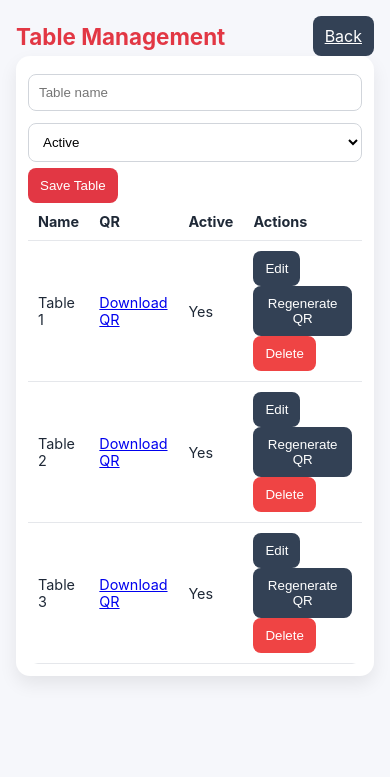
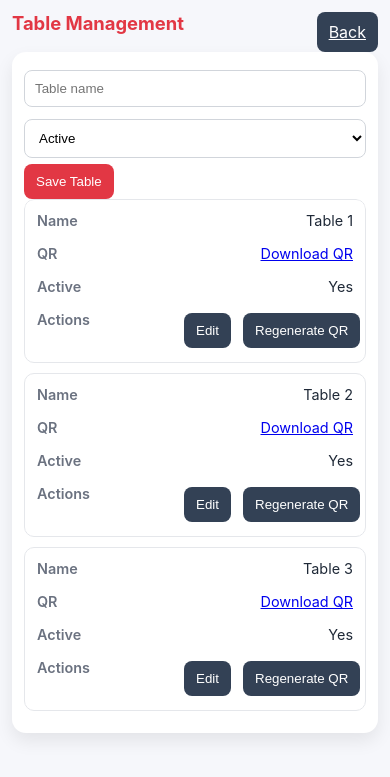
Before and after one commit to BornkinG-code/assignment_Supervised-Learning, a PHP site: page /admin/tables.php in a window 390 px wide. Shown: the top 777 px of the page. Run offline with PHP 8.4, Linux system fonts and the light colour scheme; a user stored in the database is signed in; data comes from the database, SQL or seed files in the repository.

Commit message:
Make admin panel mobile friendly

```diff
--- a/admin/invoices.php
+++ b/admin/invoices.php
@@ -3,7 +3,7 @@
 <body><div class='container'><div class='header'><div class='brand'>Invoices</div><a class='btn alt' href='index.php'>Back</a></div>
 <div class='card'><div class='card-body'><table class='table'><thead><tr><th>Order</th><th>Customer</th><th>Total</th><th>Month</th><th>File</th><th>Delete</th></tr></thead><tbody id='rows'></tbody></table></div></div></div>
 <script>
-async function load(){const r=await fetch('../api/admin_invoices.php');const d=await r.json();rows.innerHTML=d.invoices.map(i=>`<tr><td>${i.order_code}</td><td>${i.customer_name}</td><td>₹${i.total_amount}</td><td>${i.invoice_month}</td><td><a href='../${i.file_path}' download>Download</a></td><td><button class='btn bad' onclick='del(${i.id})'>Delete</button></td></tr>`).join('')}
+async function load(){const r=await fetch('../api/admin_invoices.php');const d=await r.json();rows.innerHTML=d.invoices.map(i=>`<tr><td data-label='Order'>${i.order_code}</td><td data-label='Customer'>${i.customer_name}</td><td data-label='Total'>₹${i.total_amount}</td><td data-label='Month'>${i.invoice_month}</td><td data-label='File'><a href='../${i.file_path}' download>Download</a></td><td data-label='Delete'><button class='btn bad' onclick='del(${i.id})'>Delete</button></td></tr>`).join('')}
 async function del(id){await fetch('../api/admin_invoices.php',{method:'DELETE',body:`id=${id}`});load()}
 load();
 </script></body></html>
--- a/admin/menu.php
+++ b/admin/menu.php
@@ -17,7 +17,7 @@
 </div></div></div>
 <script>
 async function loadCategories(){const r=await fetch('../api/admin_categories.php');const d=await r.json();categorySelect.innerHTML=d.categories.map(c=>`<option value='${c.id}'>${c.category_name}</option>`).join('')}
-async function loadMenu(){const r=await fetch('../api/admin_menu.php');const d=await r.json();menuRows.innerHTML=d.items.map(i=>`<tr><td>${i.item_name}</td><td>${i.category_name}</td><td>${i.price}</td><td>${i.is_available==1?'Yes':'No'}</td><td><button class='btn alt' onclick='edit(${JSON.stringify(i)})'>Edit</button><button class='btn bad' onclick='del(${i.id})'>Delete</button></td></tr>`).join('')}
+async function loadMenu(){const r=await fetch('../api/admin_menu.php');const d=await r.json();menuRows.innerHTML=d.items.map(i=>`<tr><td data-label='Item'>${i.item_name}</td><td data-label='Category'>${i.category_name}</td><td data-label='Price'>${i.price}</td><td data-label='Available'>${i.is_available==1?'Yes':'No'}</td><td data-label='Action'><button class='btn alt' onclick='edit(${JSON.stringify(i)})'>Edit</button><button class='btn bad' onclick='del(${i.id})'>Delete</button></td></tr>`).join('')}
 function edit(i){for(const k in i){const el=document.querySelector(`[name=${k}]`); if(el)el.value=i[k]} id.value=i.id; existing_image.value=i.image_path||''}
 async function del(id){await fetch('../api/admin_menu.php',{method:'DELETE',body:`id=${id}`});loadMenu()}
 menuForm.onsubmit=async e=>{e.preventDefault();const fd=new FormData(menuForm);await fetch('../api/admin_menu.php',{method:'POST',body:fd});menuForm.reset();loadMenu()}
--- a/admin/tables.php
+++ b/admin/tables.php
@@ -12,10 +12,10 @@ async function load(){
   const d=await r.json();
   tableCache=d.tables||[];
   rows.innerHTML=tableCache.map(t=>`<tr>
-    <td>${t.table_name}</td>
-    <td>${t.qr_path?`<a href='../${t.qr_path}' target='_blank' download>Download QR</a>`:'<button class="btn alt" onclick="regen('+t.id+')">Generate QR</button>'}</td>
-    <td>${t.is_active==1?'Yes':'No'}</td>
-    <td>
+    <td data-label='Name'>${t.table_name}</td>
+    <td data-label='QR'>${t.qr_path?`<a href='../${t.qr_path}' target='_blank' download>Download QR</a>`:'<button class="btn alt" onclick="regen('+t.id+')">Generate QR</button>'}</td>
+    <td data-label='Active'>${t.is_active==1?'Yes':'No'}</td>
+    <td data-label='Actions'>
       <button class='btn alt' onclick='edit(${t.id})'>Edit</button>
       <button class='btn alt' onclick='regen(${t.id})'>Regenerate QR</button>
       <button class='btn bad' onclick='delTable(${t.id})'>Delete</button>
--- a/assets/css/style.css
+++ b/assets/css/style.css
@@ -8,20 +8,47 @@
   --bad: #ef4444;
 }
 body.dark { --bg:#0f172a; --card:#1e293b; --text:#e2e8f0; --muted:#94a3b8; }
-*{box-sizing:border-box} body{margin:0;font-family:Inter,Arial,sans-serif;background:var(--bg);color:var(--text)}
+*{box-sizing:border-box}
+body{margin:0;font-family:Inter,Arial,sans-serif;background:var(--bg);color:var(--text)}
 .container{max-width:1100px;margin:auto;padding:16px}
-.header{display:flex;justify-content:space-between;align-items:center;gap:8px}
+.header{display:flex;justify-content:space-between;align-items:center;gap:8px;flex-wrap:wrap}
 .brand{font-size:1.4rem;font-weight:700;color:var(--brand)}
 .grid{display:grid;grid-template-columns:repeat(auto-fill,minmax(220px,1fr));gap:14px}
 .card{background:var(--card);border-radius:14px;box-shadow:0 8px 18px rgba(0,0,0,.08);overflow:hidden}
 .card img{width:100%;height:130px;object-fit:cover}
 .card-body{padding:12px}
-.btn{border:0;padding:10px 12px;border-radius:8px;background:var(--brand);color:#fff;cursor:pointer}
+.btn{border:0;padding:10px 12px;border-radius:8px;background:var(--brand);color:#fff;cursor:pointer;white-space:nowrap}
 .btn.alt{background:#334155}.btn.ok{background:var(--ok)}.btn.bad{background:var(--bad)}
 .input,select{width:100%;padding:10px;border:1px solid #d1d5db;border-radius:8px;margin:6px 0;background:#fff}
 body.dark .input,body.dark select{background:#0b1220;color:#e2e8f0;border-color:#334155}
-.row{display:flex;gap:8px;flex-wrap:wrap}.pill{padding:4px 10px;border-radius:999px;background:#e2e8f0;font-size:.8rem}
+.row{display:flex;gap:8px;flex-wrap:wrap;align-items:center}
+.pill{padding:4px 10px;border-radius:999px;background:#e2e8f0;font-size:.8rem}
 .status-pending{color:#a16207}.status-accepted{color:var(--ok)}.status-rejected{color:var(--bad)}
 .table{width:100%;border-collapse:collapse;background:var(--card);border-radius:10px;overflow:hidden}
-.table th,.table td{padding:10px;border-bottom:1px solid #e5e7eb;text-align:left;font-size:.9rem}
-@media (max-width:768px){.table{display:block;overflow-x:auto}}
+.table th,.table td{padding:10px;border-bottom:1px solid #e5e7eb;text-align:left;font-size:.9rem;vertical-align:top}
+.table td .btn{margin:2px 4px 2px 0}
+
+@media (max-width:768px){
+  .container{padding:12px}
+  .brand{font-size:1.15rem}
+  .header{align-items:flex-start}
+  .header .row,
+  nav.row,
+  .card .row{width:100%}
+  .header .row .btn,
+  nav.row .btn,
+  .card .row .btn{flex:1 1 calc(50% - 8px);text-align:center}
+  .table,
+  .table thead,
+  .table tbody,
+  .table tr,
+  .table th,
+  .table td{display:block;width:100%}
+  .table thead{display:none}
+  .table tr{background:var(--card);border:1px solid #e5e7eb;border-radius:10px;margin-bottom:10px;padding:4px 0}
+  .table td{border-bottom:0;padding:8px 12px;display:flex;justify-content:space-between;gap:8px}
+  .table td::before{content:attr(data-label);font-weight:600;color:var(--muted);flex:0 0 44%}
+  .table td > *{max-width:56%}
+  .table td .btn,
+  .table td a{max-width:none}
+}
--- a/assets/js/admin.js
+++ b/assets/js/admin.js
@@ -13,7 +13,7 @@ async function loadOrders(){
   const search=document.getElementById('search')?.value||'';const status=document.getElementById('statusFilter')?.value||'';
   const res=await fetch(`../api/admin_orders.php?search=${encodeURIComponent(search)}&status=${status}`);const d=await res.json(); if(!d.success)return;
   const tbody=document.getElementById('ordersBody'); if(!tbody) return;
-  tbody.innerHTML=d.orders.map(o=>`<tr><td>${o.order_code}</td><td>${o.customer_name}<br>${o.customer_mobile}</td><td>${o.table_name}</td><td>${o.items||''}</td><td>₹${o.total_amount}</td><td class='status-${o.status}'>${o.status}</td><td>${o.order_date}</td><td>${o.status==='pending'?`<button class='btn ok' onclick='changeStatus(${o.id},"accepted")'>Accept</button><button class='btn bad' onclick='changeStatus(${o.id},"rejected")'>Reject</button>`:''}</td></tr>`).join('');
+  tbody.innerHTML=d.orders.map(o=>`<tr><td data-label='Order'>${o.order_code}</td><td data-label='Customer'>${o.customer_name}<br>${o.customer_mobile}</td><td data-label='Table'>${o.table_name}</td><td data-label='Items'>${o.items||''}</td><td data-label='Total'>₹${o.total_amount}</td><td data-label='Status' class='status-${o.status}'>${o.status}</td><td data-label='Time'>${o.order_date}</td><td data-label='Actions'>${o.status==='pending'?`<button class='btn ok' onclick='changeStatus(${o.id},"accepted")'>Accept</button><button class='btn bad' onclick='changeStatus(${o.id},"rejected")'>Reject</button>`:''}</td></tr>`).join('');
   if(d.orders.length>lastOrderCount && lastOrderCount!==0){ding.play().catch(()=>{})}
   lastOrderCount=d.orders.length;
 }
```
